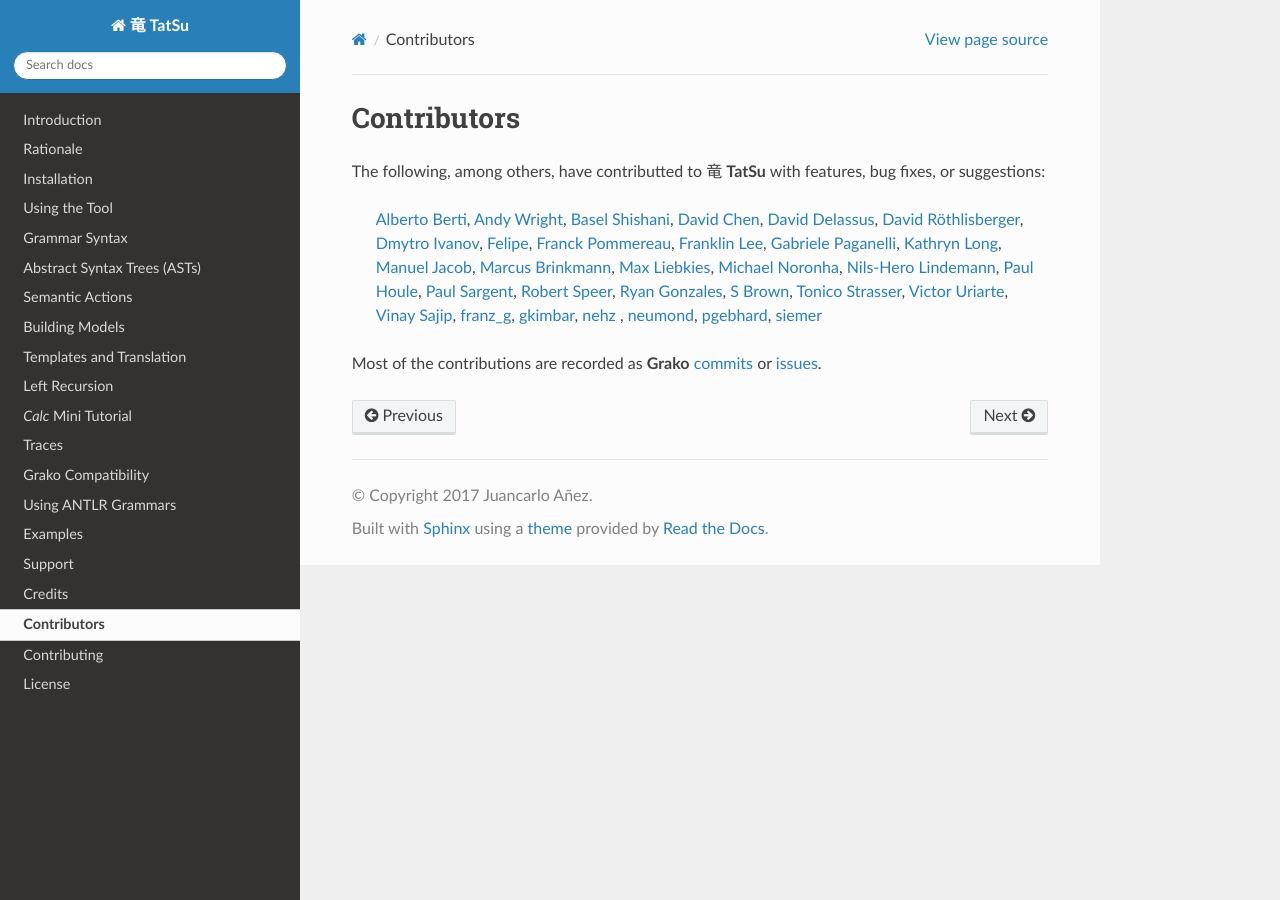
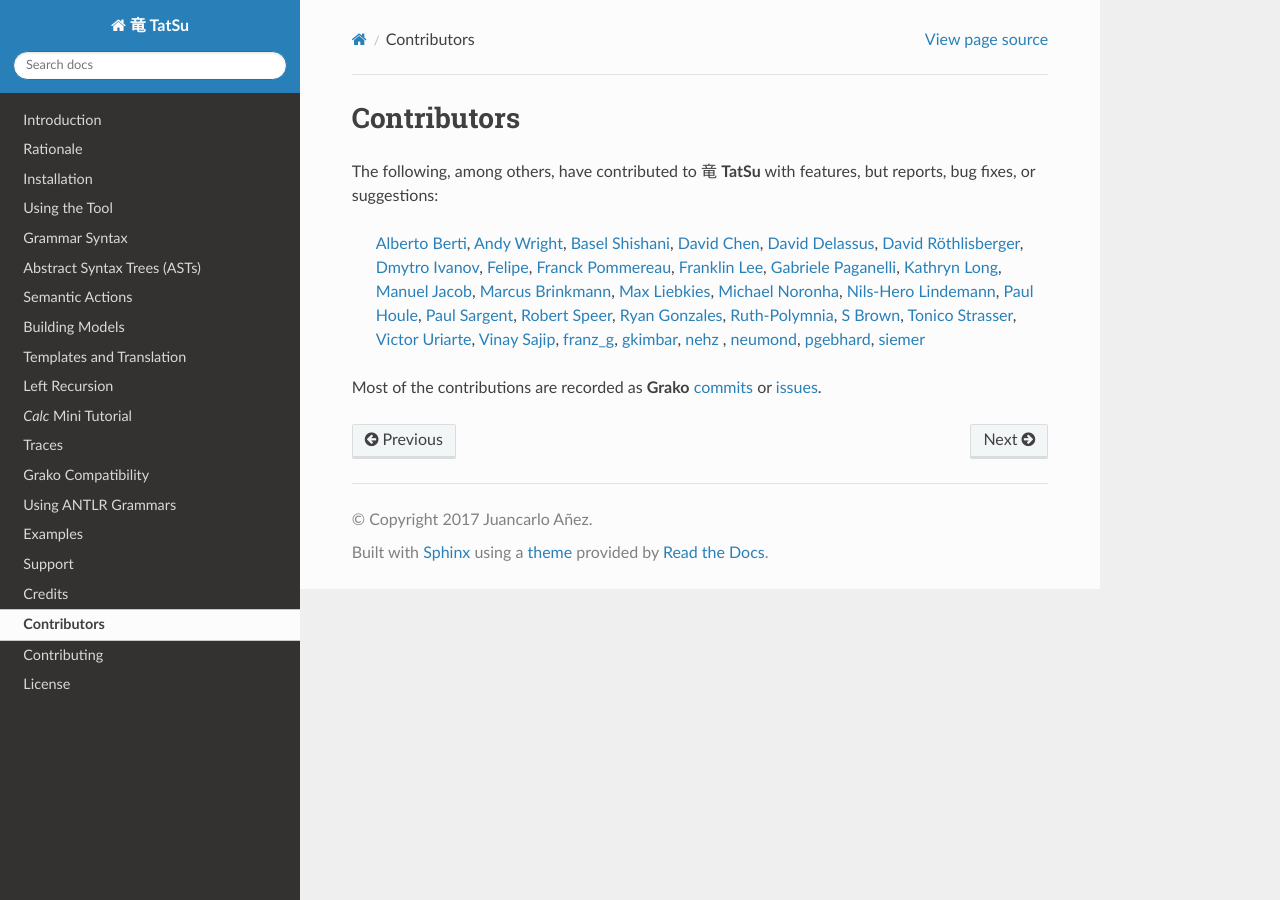
Before and after one commit to neogeny/TatSu, a Sphinx documentation site: the page built from docs/contributors.rst, in a window 1280 px wide. Built offline with Sphinx 7.4.7 and the Read the Docs theme 2.0.0, drawn with Linux system fonts in a browser that asks for light colours.

```diff
--- a/CHANGELOG.rst
+++ b/CHANGELOG.rst
@@ -13,6 +13,10 @@
 `X.Y.Z`_ @ 2017
 ---------------
 .. _X.Y.Z: https://github.com/apalala/tatsu/compare/v4.2.5...master
+
+*   `#56`_ Add missing `tatsu/g2e/antlr.ebnf` to distribution  (`@Ruth-Polymnia`_)
+
+.. _#56: https://github.com/neogeny/TatSu/issues/56
 
 
 `4.2.5`_ @ 2017-11-26
@@ -258,6 +262,7 @@
 .. _@heronils: https://github.com/heronils
 .. _@manueljacob: https://github.com/manueljacob
 .. _@paulhoule: https://github.com/paulhoule
+.. _@Ruth-Polymnia: https://github.com/Ruth-Polymnia
 .. _Basel Shishani: https://bitbucket.org/basel-shishani
 .. _David Chen: https://github.com/davidchen
 .. _David Delassus: https://bitbucket.org/linkdd
--- a/docs/contributors.rst
+++ b/docs/contributors.rst
@@ -4,8 +4,8 @@
 Contributors
 ------------
 
-The following, among others, have contributted to |TatSu| with
-features, bug fixes, or suggestions:
+The following, among others, have contributed to |TatSu| with
+features, but reports, bug fixes, or suggestions:
 
     `Alberto Berti`_,
     `Andy Wright`_,
@@ -28,6 +28,7 @@
     `Paul Sargent`_,
     `Robert Speer`_,
     `Ryan Gonzales`_,
+    `Ruth-Polymnia`_,
     `S Brown`_,
     `Tonico Strasser`_,
     `Victor Uriarte`_,
@@ -65,6 +66,7 @@
 .. _Paul Sargent: https://bitbucket.org/pauls
 .. _Robert Speer: https://bitbucket.org/r_speer
 .. _Ryan Gonzales: https://github.com/kirbyfan64
+.. _Ruth-Polymnia: https://github.com/Ruth-Polymnia
 .. _S Brown: https://bitbucket.org/sjbrownBitbucket
 .. _Tonico Strasser: https://bitbucket.org/tonico_strasser
 .. _Victor Uriarte: https://bitbucket.org/vmuriart
```
Also changed, not shown: 2 other files.
